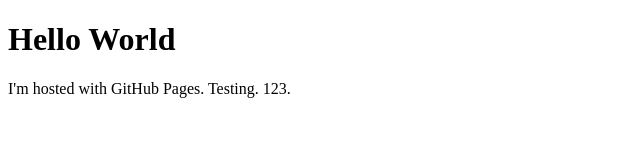
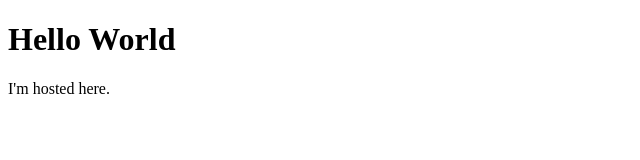
Before and after one commit to allenbahng314/promoride, a plain HTML site: page index.html in a window 1280 px wide. Shown: the whole page, without its empty margins (0-640 px from the left). Drawn offline with Linux system fonts and the light colour scheme.

Commit message:
Update index.html

```diff
--- a/index.html
+++ b/index.html
@@ -2,6 +2,6 @@
 <html>
 <body>
 <h1>Hello World</h1>
-<p>I'm hosted with GitHub Pages. Testing. 123.</p>
+<p>I'm hosted here.</p>
 </body>
 </html>
```
